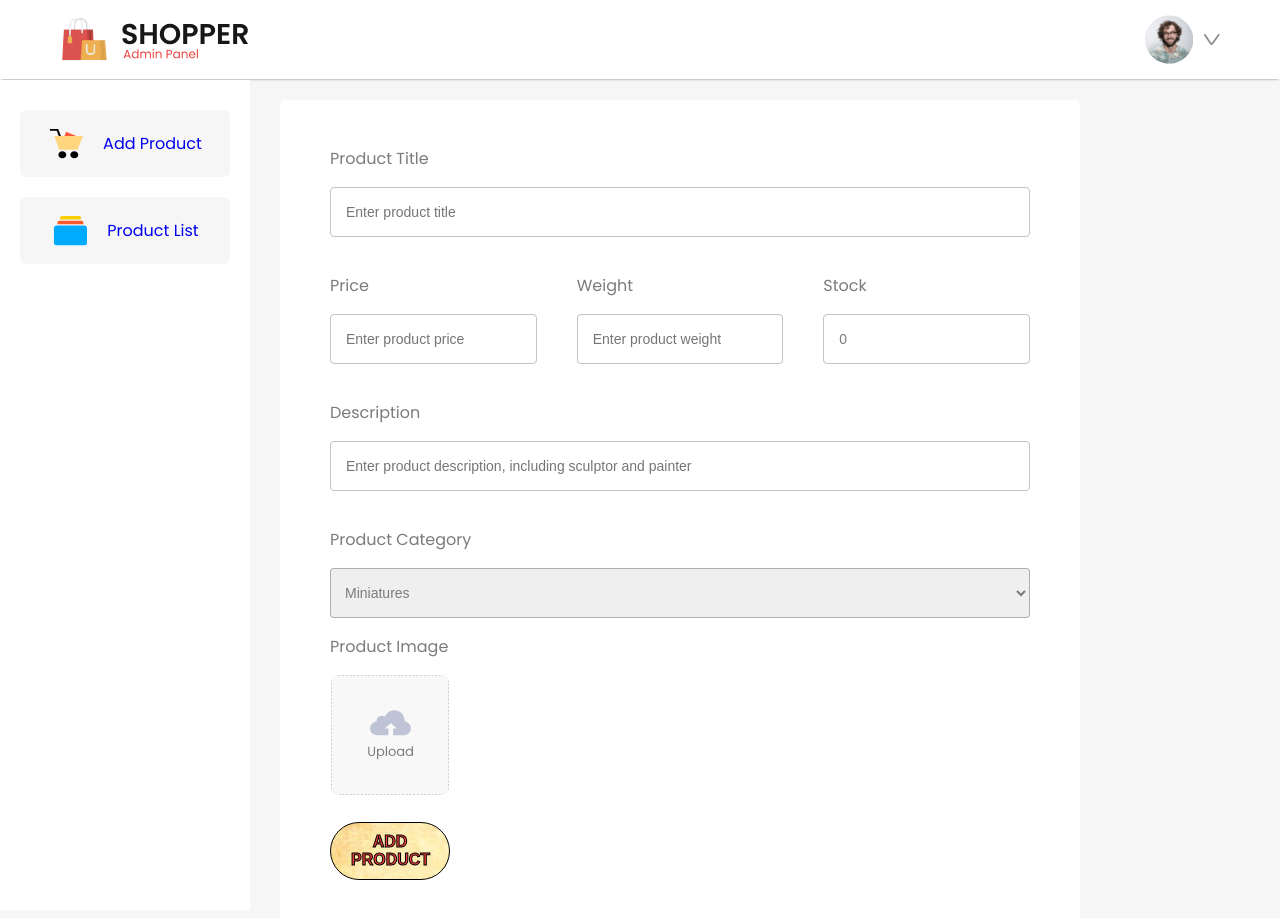
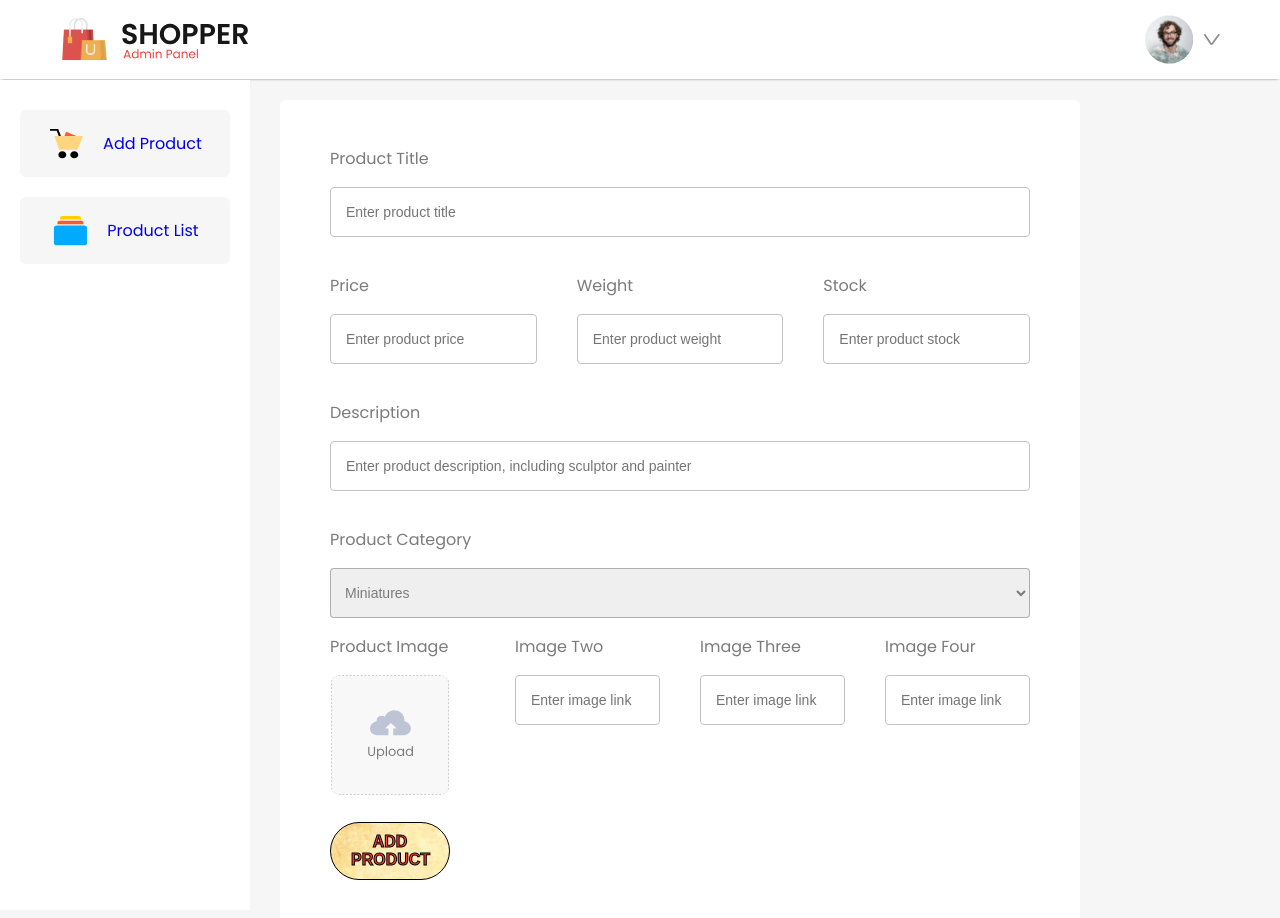
Before and after one commit to kevd82/BarbaricSplendorStore, a React (Vite) app in the folder admin/: page /addproduct in a window 1280 px wide. Shown: the top 918 px of the page. Built offline with nearby package versions, Linux system fonts and the light colour scheme.

Commit message:
added more images to product

```diff
--- a/admin/src/Components/AddProduct/AddProduct.jsx
+++ b/admin/src/Components/AddProduct/AddProduct.jsx
@@ -21,7 +21,7 @@ const AddProduct = () => {
     price:"",
     description:"",
     weight:"",
-    stock: 0,
+    stock:"",
   });
 
   const navigate = useNavigate();
@@ -73,7 +73,7 @@ const AddProduct = () => {
       <div className="addproduct-price">
         <div className="addproduct-itemfield">
           <p>Price</p>
-          <input value={productDetails.price} onChange={changeHandler} type="text" name="price" placeholder="Enter product price"/>
+          <input value={productDetails.price} onChange={changeHandler} type="number" name="price" placeholder="Enter product price"/>
         </div>
         <div className="addproduct-itemfield">
           <p>Weight</p>
@@ -105,7 +105,18 @@ const AddProduct = () => {
           </label>
           <input onChange={imageHandler} type="file" name="image" id="file-input" hidden/>
         </div>
-
+        <div className="addproduct-itemfield">
+          <p>Image Two</p>
+          <input value={productDetails.imagetwo} onChange={changeHandler} type="text" name="imagetwo" placeholder="Enter image link"/>
+        </div>
+        <div className="addproduct-itemfield">
+          <p>Image Three</p>
+          <input value={productDetails.imagethree} onChange={changeHandler} type="text" name="imagethree" placeholder="Enter image link"/>
+        </div>
+        <div className="addproduct-itemfield">
+          <p>Image Four</p>
+          <input value={productDetails.imagefour} onChange={changeHandler} type="text" name="imagefour" placeholder="Enter image link"/>
+        </div>
       </div>
 
       <button onClick={()=>{Add_Product()}} className="addproduct-btn">ADD PRODUCT</button>
```
Also changed, not shown: 2 other files (tests, documents, lock files or other folders).
